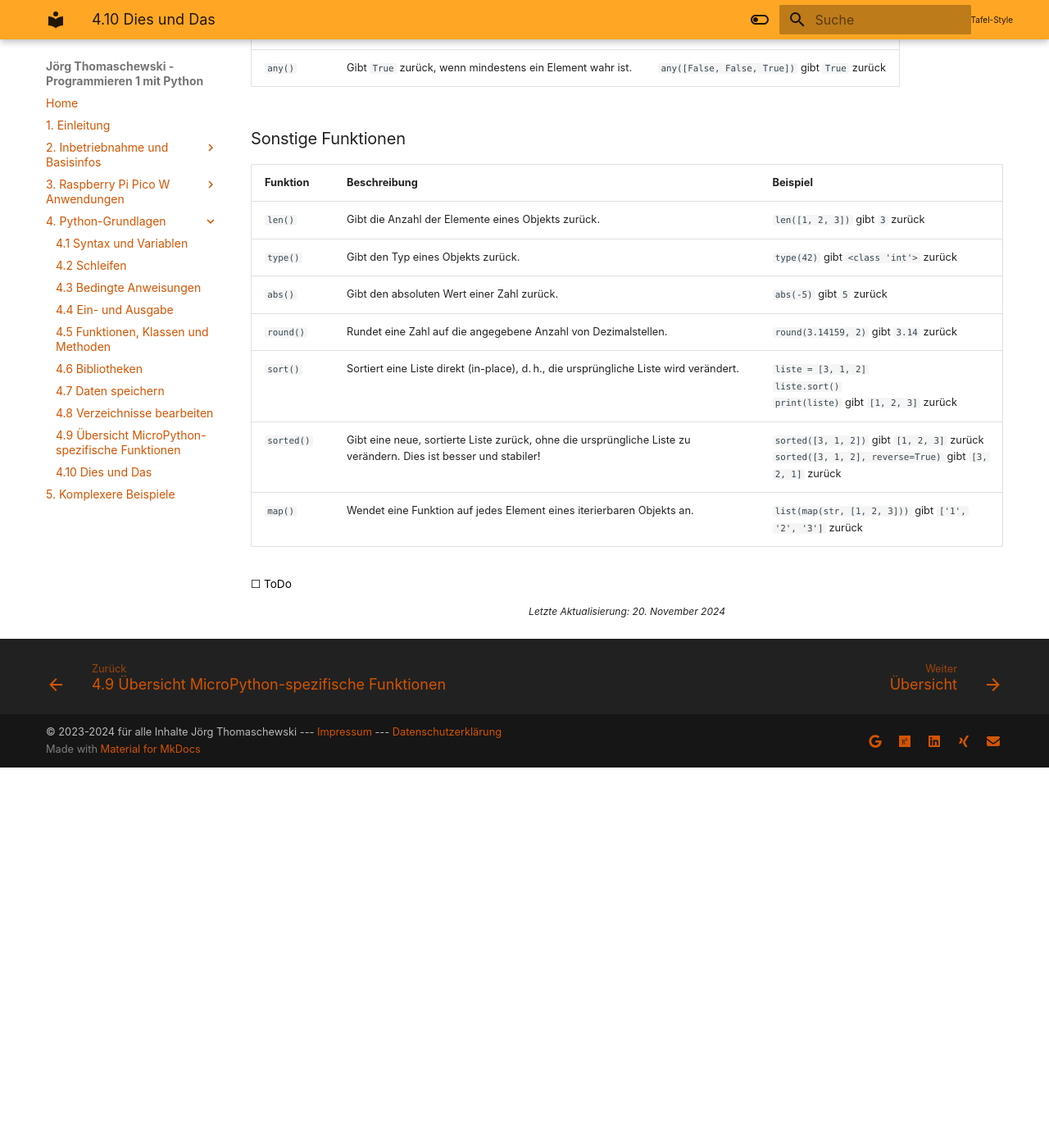
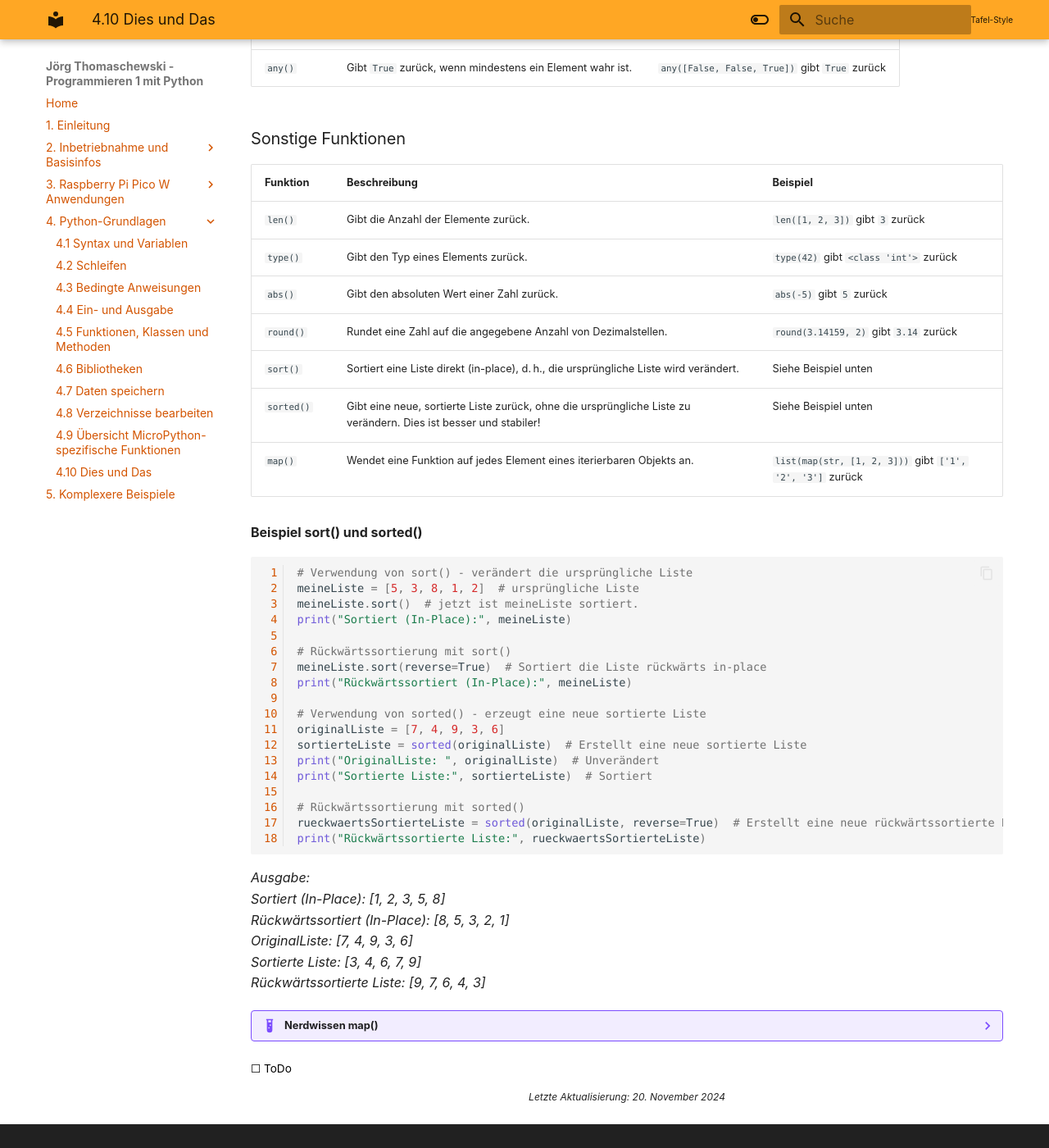
Before and after one commit to JoergThomaschewski/website-prog1, an MkDocs documentation site: the page built from docs/4PythonGrundlagen/4.10DiesUndDas.md, in a window 1280 px wide and 1400 px high, scrolled down 11776 px. Shown: the whole window at 82% size. Built offline with MkDocs 1.6.1 and Material for MkDocs 9.7.7, drawn with Linux system fonts in a browser that asks for light colours; before the commit the page ends 12712 px from its top, so only the background shows below that; some of the changed text lies outside the part shown.

````diff
--- a/docs/4PythonGrundlagen/4.10DiesUndDas.md
+++ b/docs/4PythonGrundlagen/4.10DiesUndDas.md
@@ -479,12 +479,6 @@ Folgende Python-Funktionen haben wir somit kennen gelernt:
 
 
 
-
-
-
-
-
-
 ## Visual Studio statt Thonny
 
 Um von Thonny zu Visual Studio Code (VS Code) für die Programmierung des Raspberry Pi Pico mit MicroPython zu wechseln, folgen Sie diesen Schritten:
@@ -621,10 +615,69 @@ Python bietet eine Vielzahl eingebauter Funktionen, die häufige Aufgaben erleic
 
 | Funktion   | Beschreibung                                                                 | Beispiel                                      |
 |------------|------------------------------------------------------------------------------|-----------------------------------------------|
-| `len()`    | Gibt die Anzahl der Elemente eines Objekts zurück.                           | `len([1, 2, 3])` gibt `3` zurück              |
-| `type()`   | Gibt den Typ eines Objekts zurück.                                           | `type(42)` gibt `<class 'int'>` zurück        |
+| `len()`    | Gibt die Anzahl der Elemente zurück.                           | `len([1, 2, 3])` gibt `3` zurück              |
+| `type()`   | Gibt den Typ eines Elements zurück.                                           | `type(42)` gibt `<class 'int'>` zurück        |
 | `abs()`    | Gibt den absoluten Wert einer Zahl zurück.                                   | `abs(-5)` gibt `5` zurück                     |
 | `round()`  | Rundet eine Zahl auf die angegebene Anzahl von Dezimalstellen.               | `round(3.14159, 2)` gibt `3.14` zurück        |
-| `sort()`   | Sortiert eine Liste direkt (in-place), d. h., die ursprüngliche Liste wird verändert. | `liste = [3, 1, 2]`<br>`liste.sort()`<br>`print(liste)` gibt `[1, 2, 3]` zurück |
-| `sorted()` | Gibt eine neue, sortierte Liste zurück, ohne die ursprüngliche Liste zu verändern. Dies ist besser und stabiler! | `sorted([3, 1, 2])` gibt `[1, 2, 3]` zurück<br>`sorted([3, 1, 2], reverse=True)` gibt `[3, 2, 1]` zurück |
+| `sort()`   | Sortiert eine Liste direkt (in-place), d. h., die ursprüngliche Liste wird verändert. | Siehe Beispiel unten |
+| `sorted()` | Gibt eine neue, sortierte Liste zurück, ohne die ursprüngliche Liste zu verändern. Dies ist besser und stabiler! | Siehe Beispiel unten |
 | `map()`    | Wendet eine Funktion auf jedes Element eines iterierbaren Objekts an.        | `list(map(str, [1, 2, 3]))` gibt `['1', '2', '3']` zurück |
+
+**Beispiel sort() und sorted()**
+
+```python linenums="1"
+# Verwendung von sort() - verändert die ursprüngliche Liste
+meineListe = [5, 3, 8, 1, 2]  # ursprüngliche Liste
+meineListe.sort()  # jetzt ist meineListe sortiert.
+print("Sortiert (In-Place):", meineListe)
+
+# Rückwärtssortierung mit sort()
+meineListe.sort(reverse=True)  # Sortiert die Liste rückwärts in-place
+print("Rückwärtssortiert (In-Place):", meineListe)
+
+# Verwendung von sorted() - erzeugt eine neue sortierte Liste
+originalListe = [7, 4, 9, 3, 6]
+sortierteListe = sorted(originalListe)  # Erstellt eine neue sortierte Liste
+print("OriginalListe: ", originalListe)  # Unverändert
+print("Sortierte Liste:", sortierteListe)  # Sortiert
+
+# Rückwärtssortierung mit sorted()
+rueckwaertsSortierteListe = sorted(originalListe, reverse=True)  # Erstellt eine neue rückwärtssortierte Liste
+print("Rückwärtssortierte Liste:", rueckwaertsSortierteListe)
+```
+
+*Ausgabe:*<br>
+*Sortiert (In-Place): [1, 2, 3, 5, 8]*<br>
+*Rückwärtssortiert (In-Place): [8, 5, 3, 2, 1]*<br>
+*OriginalListe:  [7, 4, 9, 3, 6]*<br>
+*Sortierte Liste: [3, 4, 6, 7, 9]*<br>
+*Rückwärtssortierte Liste: [9, 7, 6, 4, 3]*
+
+
+??? example "Nerdwissen map()"
+
+    | Funktion   | Beschreibung                                                                 | Beispiel                                      |
+    |------------|------------------------------------------------------------------------------|-----------------------------------------------|
+    | `map()`    | Wendet eine Funktion auf jedes Element eines iterierbaren Objekts an.        | Siehe Beispiel unten |
+
+
+    Schauen Sie sich das Beispiel in Ruhe an, denn map() ist richtig gut!
+
+    ```python linenums="1"
+    # Eine Funktion, um die Quadrate einer Zahl zu berechnen
+    def SquareNumber(x):
+        return x ** 2
+
+    # Liste von Zahlen
+    numberList = [1, 2, 3, 4, 5]
+
+    # Verwenden von map() mit SquareNumber-Funktion
+    squaredList = list(map(SquareNumber, numberList))
+
+    print("OriginalList:", numberList)
+    print("SquaredList:", squaredList)
+    ```
+
+    *Ausgabe:*<br>
+    *OriginalList: [1, 2, 3, 4, 5]*<br>
+    *SquaredList: [1, 4, 9, 16, 25]*
````
Also changed, not shown: other parts of docs/4PythonGrundlagen/4.10DiesUndDas.md (+1 -1 lines), docs/4PythonGrundlagen/4.5FunktionenKlassenMethoden.md (+37 -13 lines), docs/4PythonGrundlagen/4.6Bibliotheken.md (+2 -2 lines), docs/4PythonGrundlagen/4.7DatenSpeichern.md (+4 -4 lines), docs/4PythonGrundlagen/4.8Verzeichnissebearbeiten.md (+2 -2 lines), docs/index.md (+1 -0 lines).
